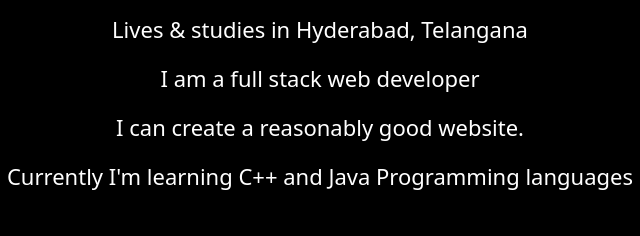
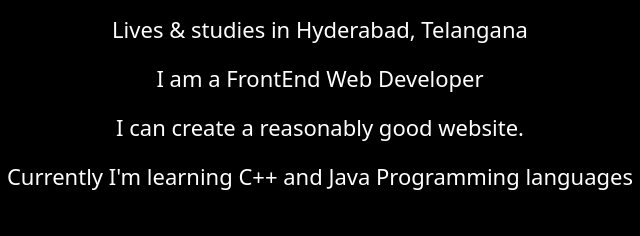
Before and after one commit to Ritesh-Kumarr/Final-CV, a plain HTML site: page index.html in a window 1280 px wide. Shown: the part 222-458 px from the top of the page, 320-960 px from the left. Drawn offline with nearby package versions, Linux system fonts and the light colour scheme.

Commit message:
Update index.html

```diff
--- a/index.html
+++ b/index.html
@@ -87,7 +87,7 @@
 
       <p class="pera">Born in Kolsiya, Rajasthan</p>
       <p>Lives & studies in Hyderabad, Telangana</p>
-      <p>I am a full stack web developer</p>
+      <p>I am a FrontEnd Web Developer</p>
       <p>I can create a reasonably good website.</p>
       <p>Currently I'm learning C++ and Java Programming languages</p>
       <hr>
```
